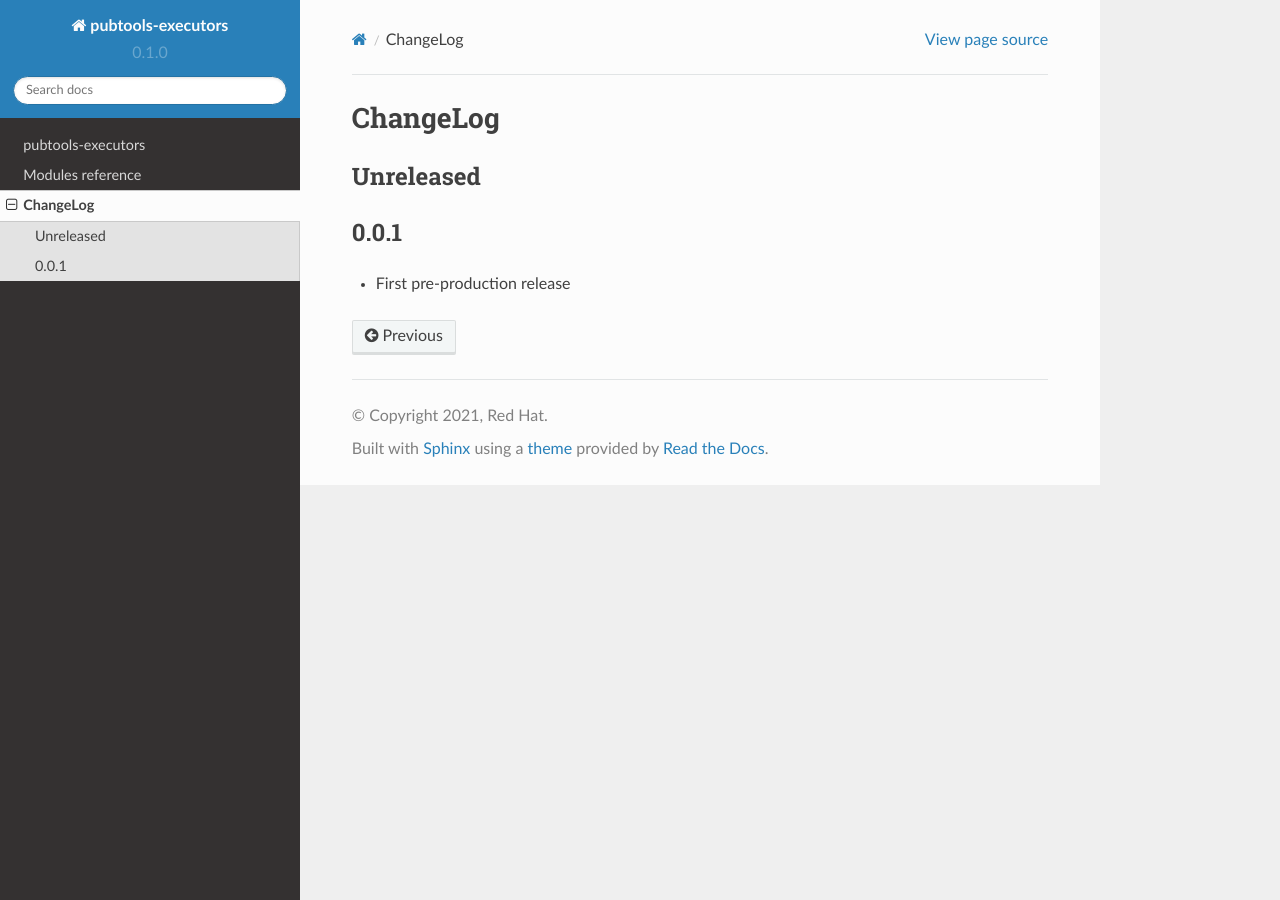
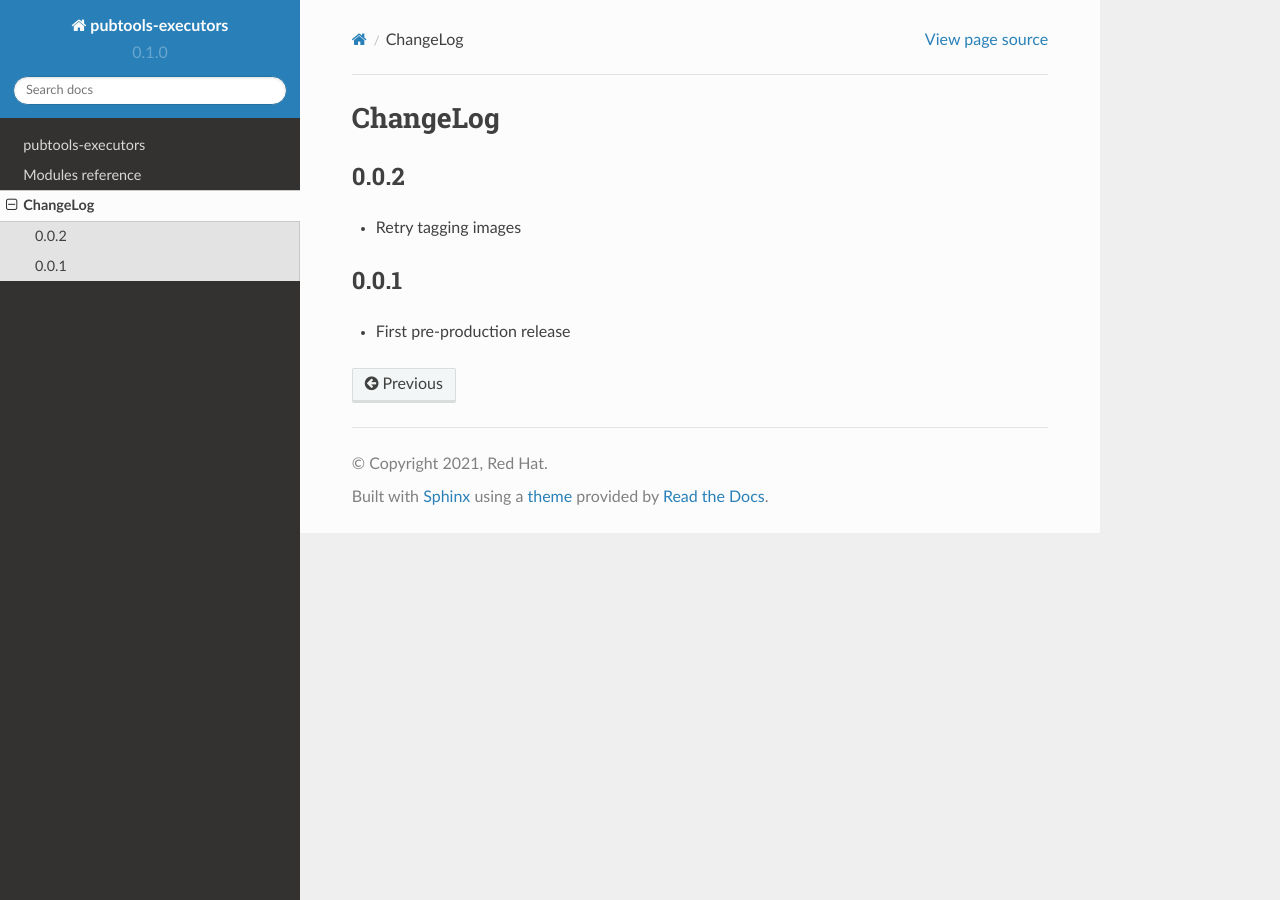
Before and after one commit to release-engineering/pubtools-executors, a Sphinx documentation site: the page built from docs/source/CHANGELOG.rst, in a window 1280 px wide. Built offline with Sphinx 7.4.7 and the Read the Docs theme 2.0.0, drawn with Linux system fonts in a browser that asks for light colours.

Commit message:
Release 0.0.2

```diff
--- a/docs/source/CHANGELOG.rst
+++ b/docs/source/CHANGELOG.rst
@@ -1,12 +1,10 @@
 ChangeLog
 =========
 
-Unreleased
-----------
-
-
+0.0.2
+-----
+- Retry tagging images
 
 0.0.1
 -----
-
 - First pre-production release
--- a/setup.py
+++ b/setup.py
@@ -120,7 +120,7 @@ if os.environ.get("READTHEDOCS", None):
 
 setup(
     name="pubtools-executors",
-    version="0.0.1",
+    version="0.0.2",
     description="Pubtools-executors",
     long_description=long_description,
     long_description_content_type='text/x-rst',
```
